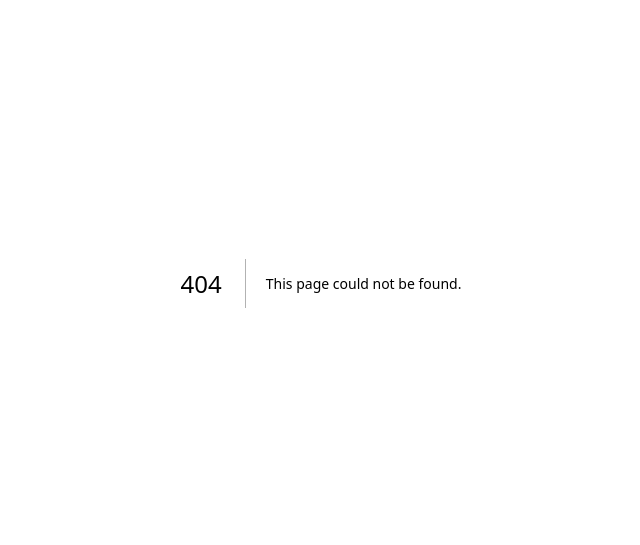
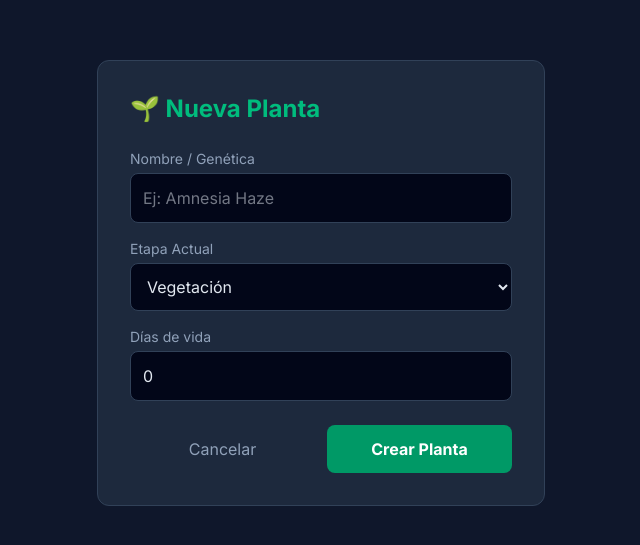
Before and after one commit to nicolizaso/cultiva-con-or, a Next.js app: page /new in a window 1280 px wide. Before the commit this address had no page. Shown: the part 117-662 px from the top of the page, without its empty margins (319-959 px from the left). Built offline with nearby package versions, Linux system fonts and the light colour scheme; no server answers.

Commit message:
funciones basicas terminadas

```diff
--- /dev/null
+++ b/app/new/page.tsx
@@ -0,0 +1,117 @@
+"use client"; // Necesitamos interactividad para el formulario
+
+import { useState } from "react";
+import { supabase } from "../lib/supabase"; // Importamos la conexión (ajusta la ruta si es necesario)
+import { useRouter } from "next/navigation"; // Para redirigir al usuario al terminar
+import Link from "next/link";
+
+export default function NewPlantPage() {
+  const router = useRouter(); // El "GPS" de la app
+  const [loading, setLoading] = useState(false);
+
+  // Estado del formulario
+  const [formData, setFormData] = useState({
+    name: "",
+    stage: "Vegetación", // Valor por defecto
+    days: 0,
+  });
+
+  const handleSubmit = async (e: React.FormEvent) => {
+    e.preventDefault(); // Evita que la página se recargue
+    setLoading(true);
+
+    try {
+      // 1. Insertamos en Supabase
+      const { error } = await supabase
+        .from('plants')
+        .insert([
+          {
+            name: formData.name,
+            stage: formData.stage,
+            days: formData.days,
+            last_water: 'Nunca' // Valor inicial obligatorio
+          }
+        ]);
+
+      if (error) throw error;
+
+      // 2. Si sale bien, volvemos al inicio y refrescamos los datos
+      router.push("/");
+      router.refresh();
+
+    } catch (error) {
+      alert("Error al guardar la planta: " + error);
+    } finally {
+      setLoading(false);
+    }
+  };
+
+  return (
+    <main className="min-h-screen bg-slate-900 flex items-center justify-center p-4">
+      <div className="bg-slate-800 p-8 rounded-xl border border-slate-700 w-full max-w-md">
+        <h1 className="text-2xl font-bold text-emerald-500 mb-6">🌱 Nueva Planta</h1>
+
+        <form onSubmit={handleSubmit} className="space-y-4">
+
+          {/* Nombre */}
+          <div>
+            <label className="block text-slate-400 mb-1 text-sm">Nombre / Genética</label>
+            <input
+              type="text"
+              required
+              className="w-full bg-slate-950 border border-slate-700 rounded-lg p-3 text-slate-200 focus:border-emerald-500 outline-none transition"
+              placeholder="Ej: Amnesia Haze"
+              value={formData.name}
+              onChange={(e) => setFormData({...formData, name: e.target.value})}
+            />
+          </div>
+
+          {/* Etapa */}
+          <div>
+            <label className="block text-slate-400 mb-1 text-sm">Etapa Actual</label>
+            <select
+              className="w-full bg-slate-950 border border-slate-700 rounded-lg p-3 text-slate-200 focus:border-emerald-500 outline-none"
+              value={formData.stage}
+              onChange={(e) => setFormData({...formData, stage: e.target.value})}
+            >
+              <option value="Germinación">Germinación</option>
+              <option value="Esqueje">Esqueje</option>
+              <option value="Vegetación">Vegetación</option>
+              <option value="Floración">Floración</option>
+            </select>
+          </div>
+
+          {/* Días */}
+          <div>
+            <label className="block text-slate-400 mb-1 text-sm">Días de vida</label>
+            <input
+              type="number"
+              min="0"
+              className="w-full bg-slate-950 border border-slate-700 rounded-lg p-3 text-slate-200 focus:border-emerald-500 outline-none"
+              value={formData.days}
+              onChange={(e) => setFormData({...formData, days: parseInt(e.target.value)})}
+            />
+          </div>
+
+          {/* Botones de Acción */}
+          <div className="flex gap-3 mt-6">
+            <Link
+              href="/"
+              className="flex-1 py-3 text-center rounded-lg text-slate-400 hover:bg-slate-700 transition"
+            >
+              Cancelar
+            </Link>
+            <button
+              type="submit"
+              disabled={loading}
+              className="flex-1 bg-emerald-600 hover:bg-emerald-500 text-white py-3 rounded-lg font-bold transition disabled:opacity-50"
+            >
+              {loading ? "Guardando..." : "Crear Planta"}
+            </button>
+          </div>
+
+        </form>
+      </div>
+    </main>
+  );
+}
--- a/app/page.tsx
+++ b/app/page.tsx
@@ -1,5 +1,6 @@
 import PlantCard from  "../components/plantcard"
 import { supabase } from "./lib/supabase";
+import Link from "next/link";
 
 // Hacemos el componente async para poder pedir datos al servidor
 export default async function Home() {
@@ -22,9 +23,12 @@ export default async function Home() {
             <h1 className="text-3xl font-bold text-emerald-500">MiCultivo 🌿</h1>
             <p className="text-slate-400">Resumen del Ciclo: Invierno 2024</p>
         </div>
-        <button className="bg-emerald-600 hover:bg-emerald-500 text-white px-4 py-2 rounded-lg font-medium transition-colors">
-            + Nueva Planta
-        </button>
+        <Link
+        href="/new"
+        className="bg-emerald-600 hover:bg-emerald-500 text-white px-4 py-2 rounded-lg font-medium transition-colors"
+        >
+        + Nueva Planta
+        </Link>
       </header>
 
       <section className="grid grid-cols-1 md:grid-cols-2 lg:grid-cols-3 xl:grid-cols-4 gap-6">
--- a/components/plantcard.tsx
+++ b/components/plantcard.tsx
@@ -1,10 +1,11 @@
 "use client";
 
 import { useState } from "react";
-import { supabase } from "@/app/lib/supabase"; // <--- 1. Importamos la conexión
+import { supabase } from "@/app/lib/supabase";
+import { useRouter } from "next/navigation"; // <--- 1. Importamos el Router
 
 interface PlantCardProps {
-  id: number; // <--- 2. Agregamos el ID al contrato
+  id: number;
   name: string;
   stage: string;
   days: number;
@@ -12,29 +13,22 @@ interface PlantCardProps {
 }
 
 export default function PlantCard({ id, name, stage, days, lastWater }: PlantCardProps) {
-  // Inicializamos el estado con el valor que viene de la DB
-  // Si lastWater es "Hoy", asumimos que está regada para la visualización
+  const router = useRouter(); // <--- 2. Inicializamos el GPS
   const [isWatered, setIsWatered] = useState(lastWater === "Hoy");
-  const [loading, setLoading] = useState(false); // Para evitar doble clic
+  const [loading, setLoading] = useState(false);
+  const [isDeleting, setIsDeleting] = useState(false); // Estado para el borrado
 
+  // Lógica de Riego (Ya la tenías)
   const handleWater = async () => {
     if (loading) return;
     setLoading(true);
-
     try {
-      // 3. ENVIAMOS EL DATO A LA NUBE
-      // "Actualiza la tabla 'plants', pon last_water = 'Hoy', donde el id sea este ID"
       const { error } = await supabase
         .from('plants')
         .update({ last_water: 'Hoy' })
         .eq('id', id);
-
       if (error) throw error;
-
-      // Si todo salió bien en la nube, actualizamos la pantalla
       setIsWatered(true);
-      alert("¡Riego guardado en la nube! ☁️💧"); // Feedback temporal
-
     } catch (error) {
       console.error("Error al regar:", error);
       alert("Hubo un error al guardar el riego");
@@ -43,11 +37,52 @@ export default function PlantCard({ id, name, stage, days, lastWater }: PlantCar
     }
   };
 
+  // 3. NUEVA LÓGICA: Borrar Planta
+  const handleDelete = async () => {
+    // Confirmación simple del navegador
+    const confirm = window.confirm(`¿Seguro que quieres eliminar a ${name}? Esta acción no se puede deshacer.`);
+
+    if (!confirm) return;
+
+    setIsDeleting(true);
+    try {
+      // Borramos de Supabase
+      const { error } = await supabase
+        .from('plants')
+        .delete()
+        .eq('id', id);
+
+      if (error) throw error;
+
+      // Refrescamos la página para que desaparezca la tarjeta
+      router.refresh();
+
+    } catch (error) {
+      alert("Error al eliminar");
+      setIsDeleting(false);
+    }
+  };
+
+  // Si se está borrando, ocultamos la tarjeta visualmente para dar feedback rápido
+  if (isDeleting) {
+    return null;
+  }
+
   return (
-    <div className={`rounded-xl overflow-hidden border w-full max-w-sm transition-all duration-300 ${
+    <div className={`relative group rounded-xl overflow-hidden border w-full max-w-sm transition-all duration-300 ${
         isWatered ? 'border-blue-500 shadow-[0_0_15px_rgba(59,130,246,0.5)]' : 'border-slate-700 bg-slate-800'
     }`}>
 
+      {/* 4. BOTÓN DE BORRAR (Solo visible al pasar el mouse - group-hover) */}
+      <button
+        onClick={handleDelete}
+        className="absolute top-2 right-2 z-10 bg-slate-900/80 hover:bg-red-500 text-slate-400 hover:text-white p-2 rounded-full opacity-0 group-hover:opacity-100 transition-all"
+        title="Eliminar planta"
+      >
+        🗑️
+      </button>
+
+      {/* Imagen */}
       <div className="h-48 w-full bg-slate-700 relative">
         <div className="flex items-center justify-center h-full text-slate-500 text-4xl">
             {isWatered ? '💧' : '🌿'}
@@ -68,7 +103,6 @@ export default function PlantCard({ id, name, stage, days, lastWater }: PlantCar
 
         <div className="text-sm text-slate-400 space-y-1">
             <p>🗓️ Día {days}</p>
-            {/* Mostramos estado local mientras no refresquemos */}
             <p>💧 Riego: {isWatered ? 'Hoy' : lastWater}</p>
         </div>
 
```
